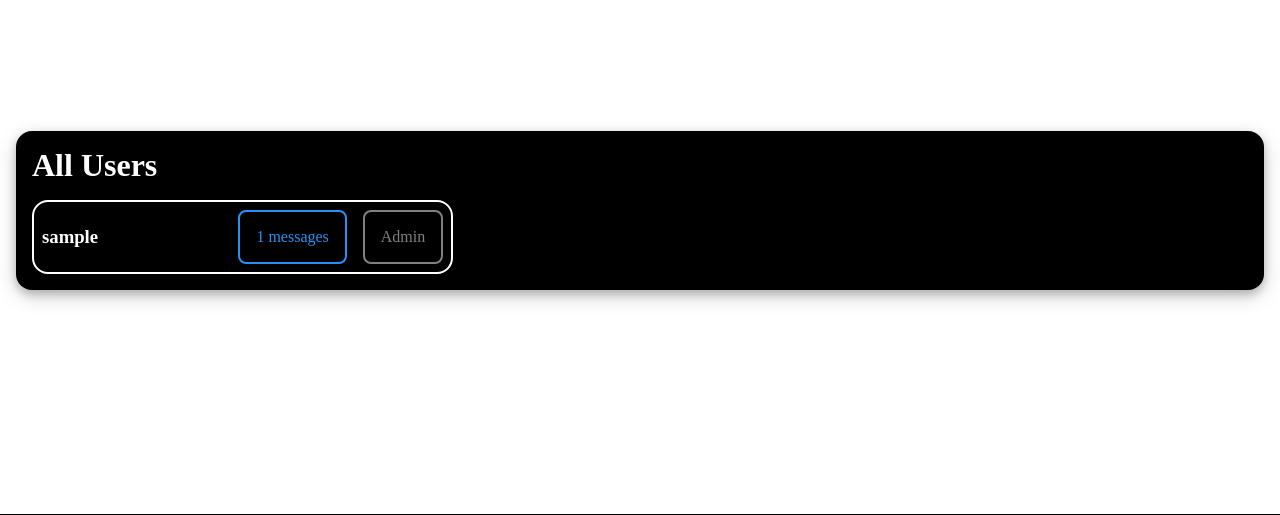
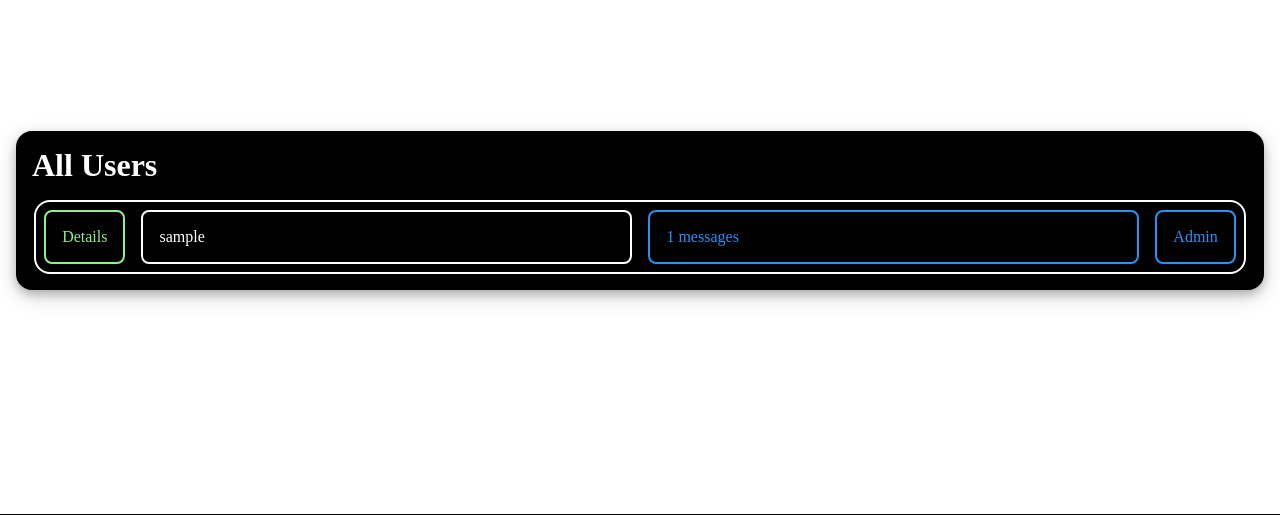
Before and after one commit to JohnLansigan/Delivered, a PHP site: page /users.php in a window 1280 px wide. Shown: the part 134-649 px from the top of the page. Run offline with PHP 8.4, Linux system fonts and the light colour scheme; tables that the repository leaves empty or names only in its code hold one stand-in row (values such as "Sample post"); some web fonts are replaced.

Commit message:
Admin Page Complete (Siguro)

```diff
--- a/messages.php
+++ b/messages.php
@@ -89,8 +89,8 @@
                 echo "<div class='message-container'>";
                 echo "<div>";
                 echo "<button class='expand' onclick='expandMessage(" . $row["messageID"] . ")'>Expand</button>";
-                echo "<div class='admin'>" . htmlspecialchars($row["username"]) . "</div>";
-                echo "<div class='admin'>" . htmlspecialchars($row["dateCreated"]) . "</div>";
+                echo "<div class='user'>" . htmlspecialchars($row["username"]) . "</div>";
+                echo "<div class='date'>" . htmlspecialchars($row["dateCreated"]) . "</div>";
                 echo "<div class='".($warningCount > 0 ? "red" : "normal")."'>Warnings: " . $warningCount . "</div>";
                 echo "<button class='delete' onclick='deleteMessage(" . $row["messageID"] . ")'>Delete</button>";
                 echo "</div>";
--- a/users.css
+++ b/users.css
@@ -8,8 +8,8 @@
 {
     display: flex;
     align-items: flex-start;
-    flex-wrap: wrap;
     background-color: black;
+    flex-direction: column;
     color: white;
     height: auto;
     margin: 1rem;
@@ -31,7 +31,7 @@
 
     > div
     {
-        width: 33%;
+        width: 98%;
         align-self: center;
         padding: .5rem;
         border: 2px white solid;
@@ -40,23 +40,44 @@
         justify-content: space-between;
         align-items: center;
         height: autos;
+        flex-direction: column;
+        gap: 1rem;
 
         div
         {
             display: flex;
             gap: 1rem;
+            width: 100%;
+            border: none;
+
+            div
+            {
+                padding: .2rem;
+            }
         }
+    }
+
+    .user
+    {
+        border: none;
+        background-color: black;
+        color: white;
+        border-radius: .5rem;
+        padding: 1rem;
+        transition: .3s;
+        border: 2px white solid;
+        font-size: medium;
     }
 
     .admin
     {
         border: none;
         background-color: black;
-        color: gray;
+        color: #2791f5;
         border-radius: .5rem;
         padding: 1rem;
         transition: .3s;
-        border: 2px gray solid;
+        border: 2px #2791f5 solid;
         font-size: medium;
     }
 
@@ -70,6 +91,27 @@
         transition: .3s;
         border: 2px #2791f5 solid;
         font-size: medium;
+    }
+
+    .details
+    {
+        border: none;
+        background-color: black;
+        color: lightgreen;
+        border-radius: .5rem;
+        padding: 1rem;
+        transition: .3s;
+        border: 2px lightgreen solid;
+        font-size: medium;
+    }
+
+    .details:hover
+    {
+        cursor: pointer;
+        background-color: lightgreen;
+        border: 2px white solid;
+        color: white;
+
     }
 
     .delete
--- a/users.php
+++ b/users.php
@@ -65,7 +65,7 @@
 
         <?php
             // Fetch all users, their admin status, and the count of their messages
-            $sql = "SELECT u.userID, u.username, a.adminID, COUNT(m.messageID) AS messageCount
+            $sql = "SELECT u.userID, u.username, a.adminID, COUNT(m.messageID) AS messageCount, u.address, u.email, u.fname, u.lname, u.dateCreated, u.password, a.dateCreated AS adminCreated
                     FROM tbl_users u
                     LEFT JOIN tbl_admins a ON u.userID = a.userID
                     LEFT JOIN tbl_messages m ON u.userID = m.userID
@@ -76,16 +76,28 @@
             if ($result->num_rows > 0) {
                 while ($row = $result->fetch_assoc()) {
                     echo "<div>";
-                    echo "<h3>" . htmlspecialchars($row["username"]) . "</h3>";
-
                     echo "<div>";
+                    echo "<button class='details' onclick='userDetails(" . $row["userID"] . ")'>Details</button>";
+                    echo "<div class='user'>" . htmlspecialchars($row["username"]) . "</div>";
                     echo "<div class='count'>" . $row["messageCount"] . " messages</div>";
-
                     if (is_null($row["adminID"])) {
                         echo "<button class='delete' onclick='deleteUser(" . $row["userID"] . ")'>Delete</button>";
                     } else {
-                        echo "<div class='admin'>Admin</div>"; // Or any other indication
+                        echo "<button class='admin'>Admin</button>"; // Or any other indication
                     }
+                    echo "</div>";
+                    echo "<div id='user-" . $row["userID"] . "' style='display: none'>";
+                        echo "<div>User ID: " . $row["userID"] . "</div>";
+                        echo "<div>First Name: " . $row["fname"] . "</div>";
+                        echo "<div>Last Name: " . $row["lname"] . "</div>";
+                        echo "<div>Username: " . $row["username"] . "</div>";
+                        echo "<div>Email: " . $row["email"] . "</div>";
+                        echo "<div>Address: " . $row["address"] . "</div>";
+                        echo "<div>Created: " . $row["dateCreated"] . "</div>";
+                        if (is_null($row["adminID"])) {
+                        } else {
+                            echo "<div>Admin Since: " . $row["adminCreated"] . "</div>";
+                        }
                     echo "</div>";
                     echo "</div>";
                 }
@@ -162,6 +174,18 @@
                 });
             }
         }
+
+        function userDetails(buttonElement)
+        {
+            var userElement = document.getElementById("user-" + buttonElement);
+            if (userElement) {
+                if (userElement.style.display === "none") {
+                    userElement.style.display = "block";
+                } else {
+                    userElement.style.display = "none";
+                }
+            }
+        }
     </script>
 
 </body>
```
Also changed, not shown: delivered.sql (+19 -15 lines), messages.css (+13 -2 lines).
